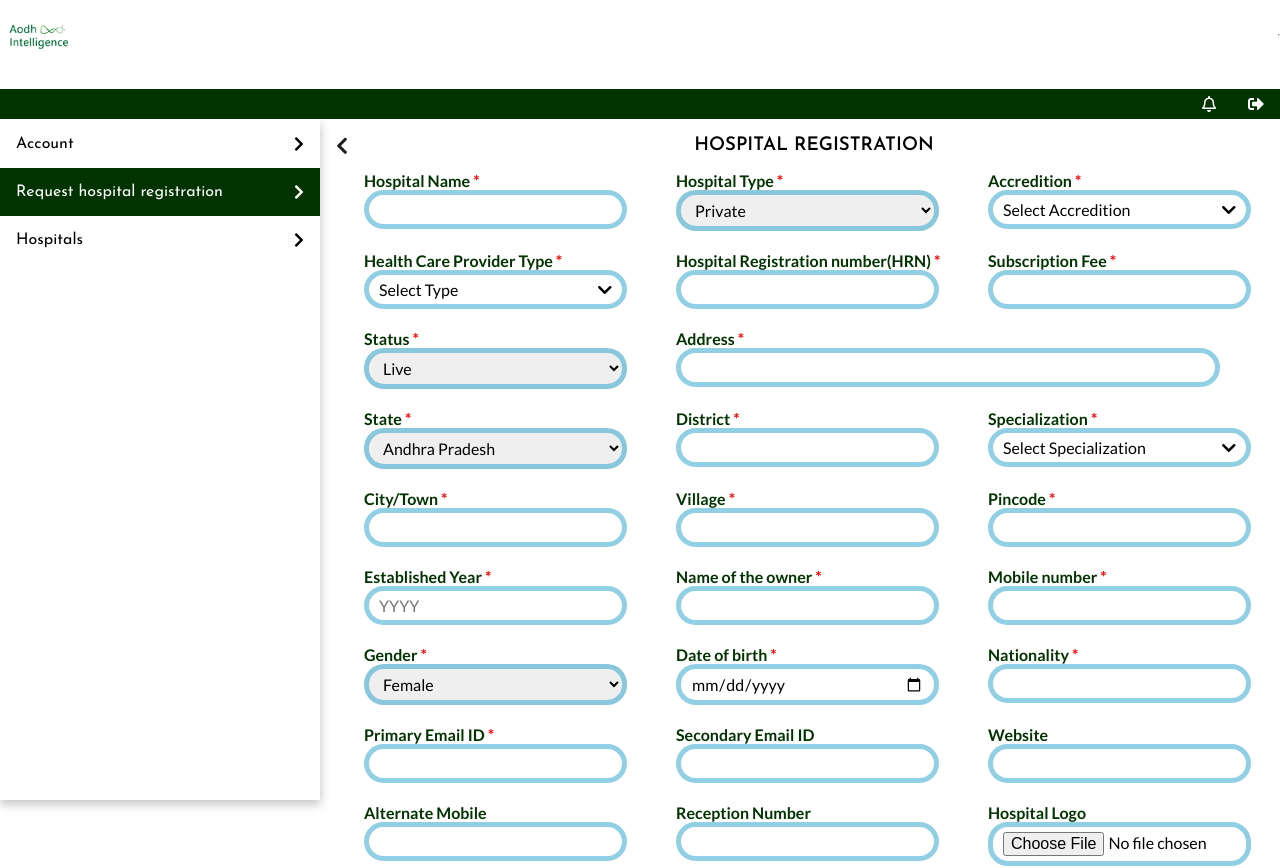
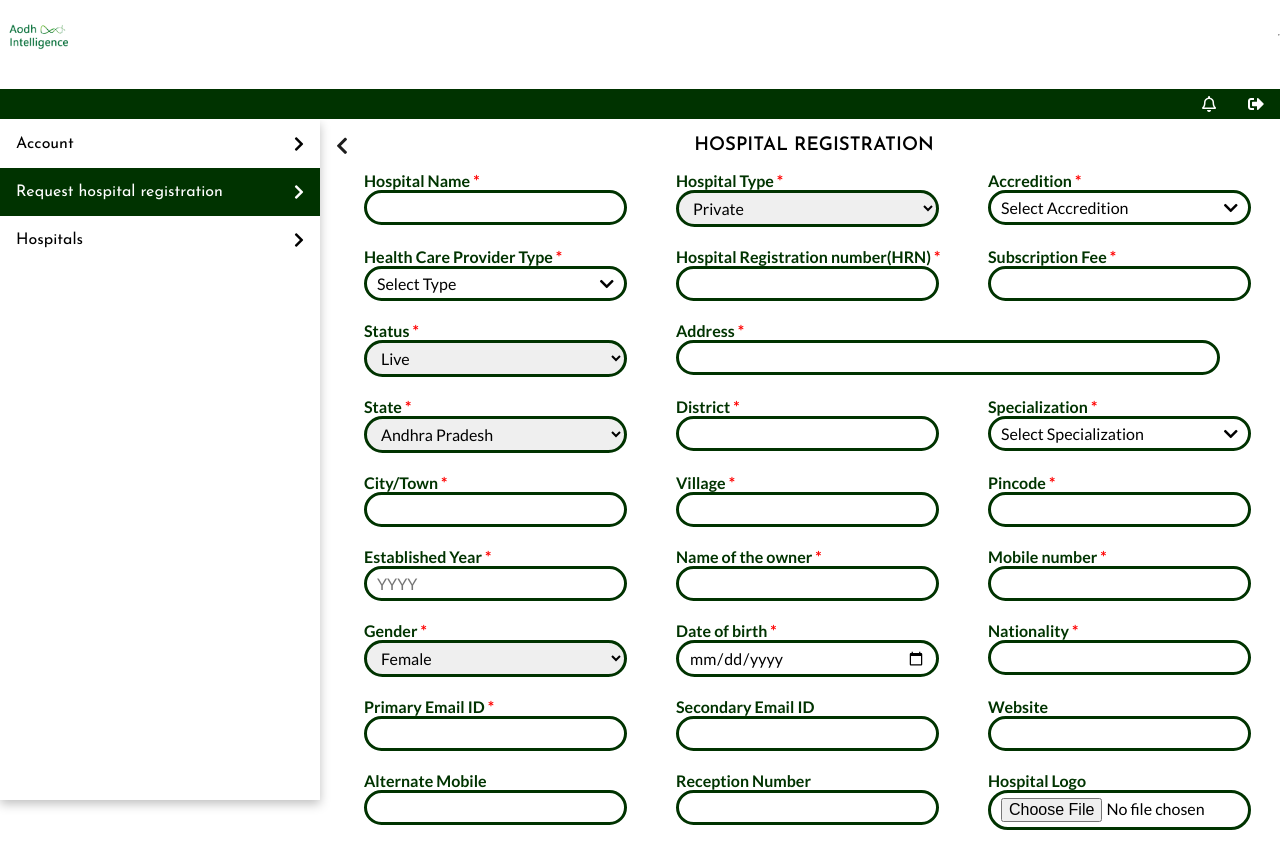
Before and after one commit to harshitkumar712/aodh_intelligence, a React (Create React App) app: page /registration in a window 1280 px wide. Shown: the top 868 px of the page. Built offline with nearby package versions, Linux system fonts and the light colour scheme.

Commit message:
input border style changed

```diff
--- a/src/components/Dropdown.js
+++ b/src/components/Dropdown.js
@@ -79,7 +79,7 @@ const Wrapper= styled.div`
 	position:relative;
 `
 const Container = styled.div`
-	border: 5px solid rgba(37, 160, 202, 0.5);
+	border: 3px solid #003300;
 	border-radius: 20px;
 	font-family: "Lato", sans-serif;
 	font-weight:400;
--- a/src/parts/RegistrationDetail.js
+++ b/src/parts/RegistrationDetail.js
@@ -498,7 +498,7 @@ const Form = styled.form`
 
 `;
 const Input = styled.input`
-	border: 5px solid rgba(37, 160, 202, 0.5);
+	border: 3px solid #003300;
 	border-radius: 20px;
 	font-family: "Lato", sans-serif;
 	font-weight: 400;
@@ -507,7 +507,7 @@ const Input = styled.input`
 	width: 90%;
 `;
 const Select = styled.select`
-	border: 5px solid rgba(37, 160, 202, 0.5);
+	border: 3px solid #003300;
 	border-radius: 20px;
 	font-family: "Lato", sans-serif;
 	font-weight: 400;
```
